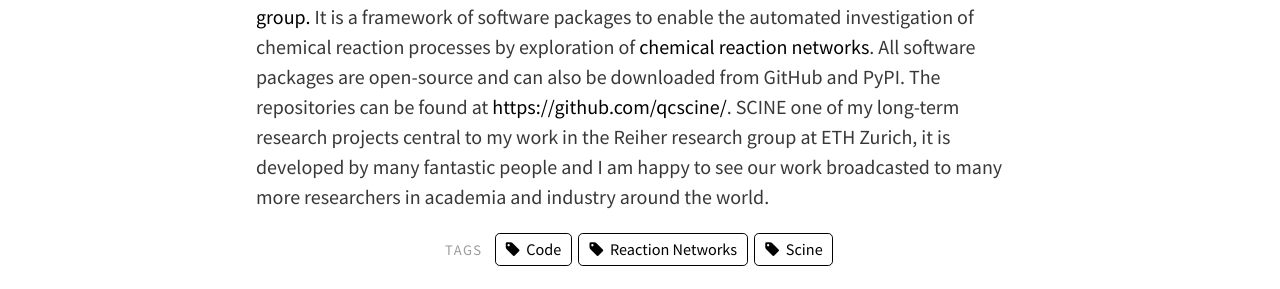
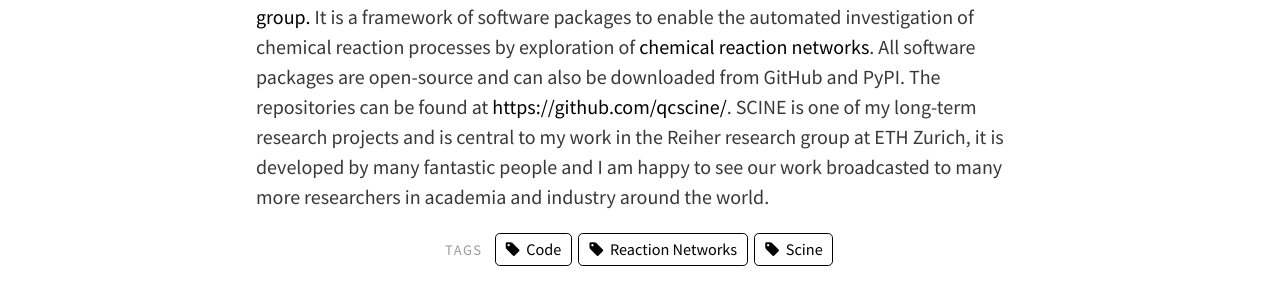
Before and after one commit to nabbelbabbel/nabbelbabbel.github.io, a Jekyll site: the page built from _posts/2023-07-03-azure-quantum-elements.md, in a window 1280 px wide. Shown: the part 733-1022 px from the top of the page. Built offline with Jekyll 4.4.1, drawn with Linux system fonts in a browser that asks for light colours.

Commit message:
Fix typo

```diff
--- a/_posts/2023-07-03-azure-quantum-elements.md
+++ b/_posts/2023-07-03-azure-quantum-elements.md
@@ -17,6 +17,6 @@ It is a framework of software packages to enable the automated investigation of
 reaction processes by exploration of [chemical reaction networks](https://doi.org/10.1146/annurev-physchem-071119-040123).
 All software packages are open-source and can also be downloaded from GitHub and PyPI.
 The repositories can be found at [https://github.com/qcscine/](https://github.com/qcscine/).
-SCINE one of my long-term research projects central to my work
+SCINE is one of my long-term research projects and is central to my work
 in the Reiher research group at ETH Zurich, it is developed by many fantastic people and I
 am happy to see our work broadcasted to many more researchers in academia and industry around the world.
```
